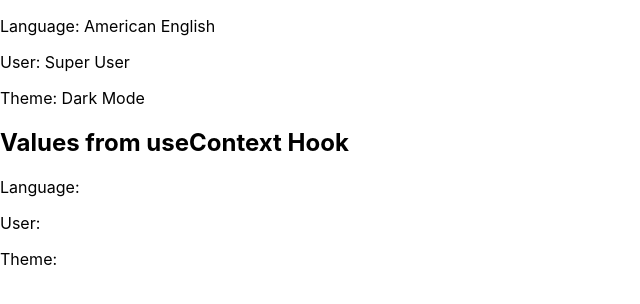
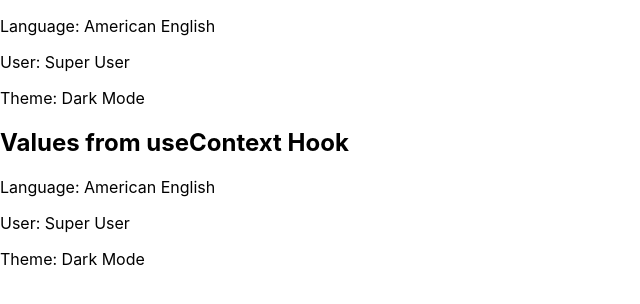
Before and after one commit to alchemist09/react-hooks-fun, a React (Create React App) app: page / in a window 1280 px wide. Shown: the top 304 px of the page, without its empty margins (0-640 px from the left). Built offline with nearby package versions, Linux system fonts and the light colour scheme.

Commit message:
Consumes values from LangContext, UserContext, ThemeContext using the useContext hook

```diff
--- a/src/components/useContext/HookContext.js
+++ b/src/components/useContext/HookContext.js
@@ -1,11 +1,16 @@
-import React from 'react'
+import React, { useContext } from 'react'
+import { LangContext, UserContext, ThemeContext } from '../../App'
 
 function HookContext() {
+  const language = useContext(LangContext)
+  const user = useContext(UserContext)
+  const theme = useContext(ThemeContext)
+
   return (
     <div>
-      <p>Language:</p>
-      <p>User: </p>
-      <p>Theme:</p>
+      <p>Language: {language}</p>
+      <p>User: {user}</p>
+      <p>Theme: {theme}</p>
     </div>
   )
 }
```
